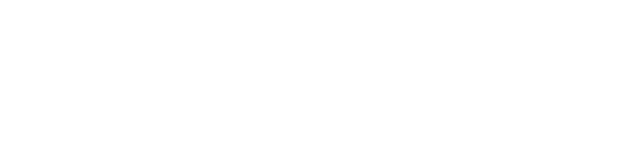
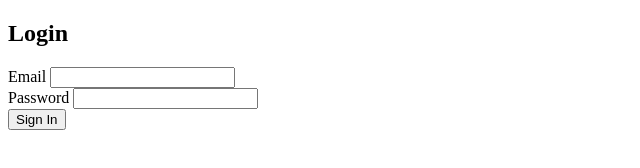
Before and after one commit to pennjay237/login-form, a plain HTML site: page index.html in a window 1280 px wide. Shown: the whole page, without its empty margins (0-640 px from the left). Drawn offline with Linux system fonts and the light colour scheme.

Commit message:
html structure

```diff
--- a/index.html
+++ b/index.html
@@ -9,6 +9,23 @@
 </head>
 
 <body>
+  <div class="auth-container">
+    <h2>Login</h2>
+    <form id="loginForm" novalidate>
+      <div class="form-group">
+        <label for="email">Email</label>
+        <input type="email" id="email" />
+        <div class="error" id="emailError"></div>
+      </div>
+      <div class="form-group">
+        <label for="password">Password</label>
+        <input type="password" id="password" />
+        <div class="error" id="passwordError"></div>
+      </div>
+
+      <button type="submit">Sign In</button>
+    </form>
+  </div>
 </body>
 
 <script src="./script/script.js"></script>
```
